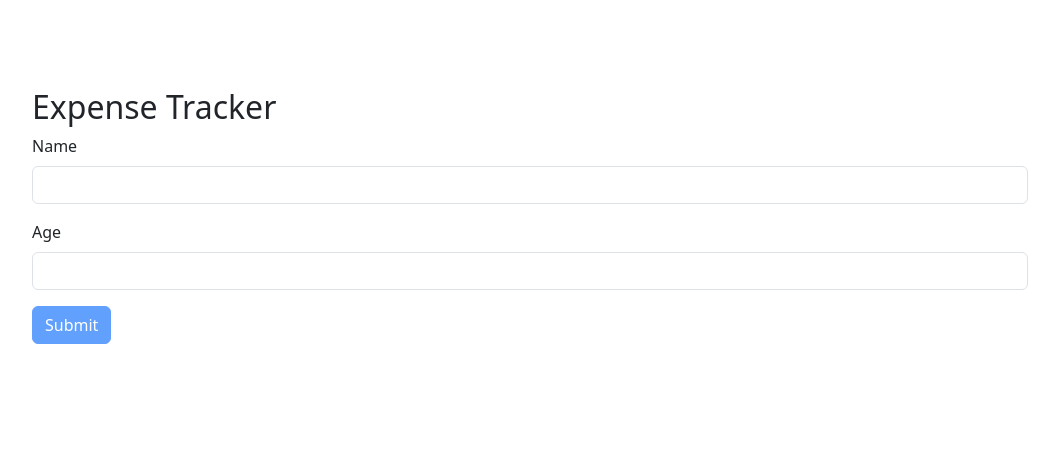
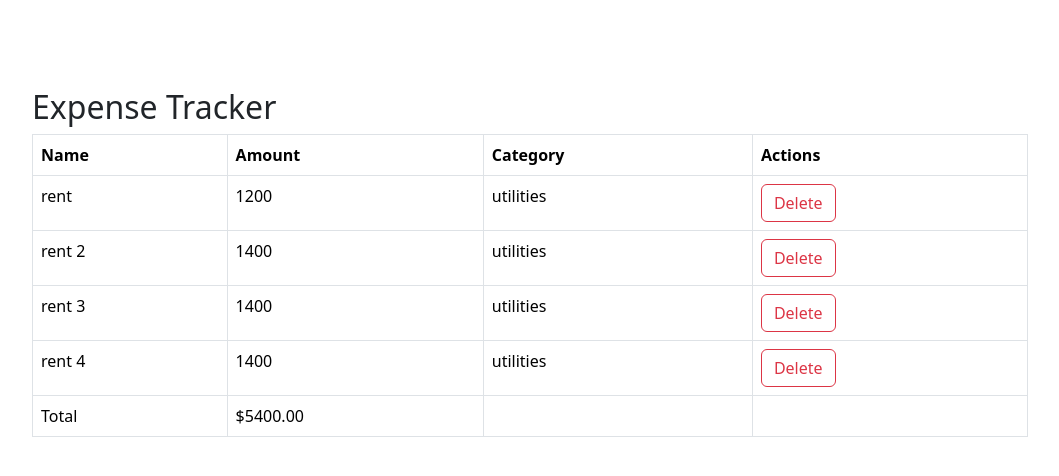
Before and after one commit to zeeshantariq08/expense-tracker, a React (Vite) app in the folder expense-tracker/: page / in a window 1280 px wide. Shown: the top 476 px of the page, without its empty margins (110-1169 px from the left). Built offline with nearby package versions, Linux system fonts and the light colour scheme.

Commit message:
adding expense list and add delete functionality

```diff
--- a/expense-tracker/src/App.tsx
+++ b/expense-tracker/src/App.tsx
@@ -1,13 +1,45 @@
 import { useState } from 'react'
 import reactLogo from './assets/react.svg'
 import Form from "./components/Form";
+import ExpenseList from "./components/ExpenseList";
 
 function App() {
+
+  const [expenses, setExpenses] = useState([
+    {
+      id: 1,
+      name: 'rent',
+      amount: 1200,
+      category: 'utilities'
+    },
+    {
+      id: 2,
+      name: 'rent 2',
+      amount: 1400,
+      category: 'utilities'
+    },
+    {
+      id: 3,
+      name: 'rent 3',
+      amount: 1400,
+      category: 'utilities'
+    },
+    {
+      id: 4,
+      name: 'rent 4',
+      amount: 1400,
+      category: 'utilities'
+    },
+  ])
+
 
   return <div className="container">
     <div className="row m-5">
       <h2>Expense Tracker</h2>
-      <Form/>
+      {/*<Form/>*/}
+
+      <ExpenseList expenses={expenses} onDelete={(id) => setExpenses(expenses.filter(e => e.id != id))}/>
+
     </div>
 
   </div>
--- /dev/null
+++ b/expense-tracker/src/components/ExpenseList.tsx
@@ -0,0 +1,53 @@
+interface Expense {
+    id: number
+    name: string
+    amount: number
+    category: string
+
+}
+
+interface Props {
+    expenses: Expense[],
+    onDelete: (id: number) => void
+}
+
+const ExpenseList = ({expenses, onDelete}: Props) => {
+    if (!expenses || expenses.length === 0) {
+        return null;
+    }
+    return <div>
+        <table className="table table-bordered">
+            <thead>
+            <tr>
+                <th>Name</th>
+                <th>Amount</th>
+                <th>Category</th>
+                <th>Actions</th>
+            </tr>
+            </thead>
+            <tbody>
+            {expenses.map(expense => <tr key={expense.id}>
+
+                <td>{expense.name}</td>
+                <td>{expense.amount}</td>
+                <td>{expense.category}</td>
+                <td>
+                    <button onClick={() => onDelete(expense.id)} className="btn btn-outline-danger">Delete</button>
+                </td>
+            </tr>)}
+            </tbody>
+
+            <tfoot>
+            <tr>
+                <td>Total</td>
+                <td>${expenses.reduce((total, expense) => total + expense.amount, 0).toFixed(2)}</td>
+                <td></td>
+                <td></td>
+            </tr>
+
+            </tfoot>
+        </table>
+    </div>
+}
+
+export default ExpenseList
```
